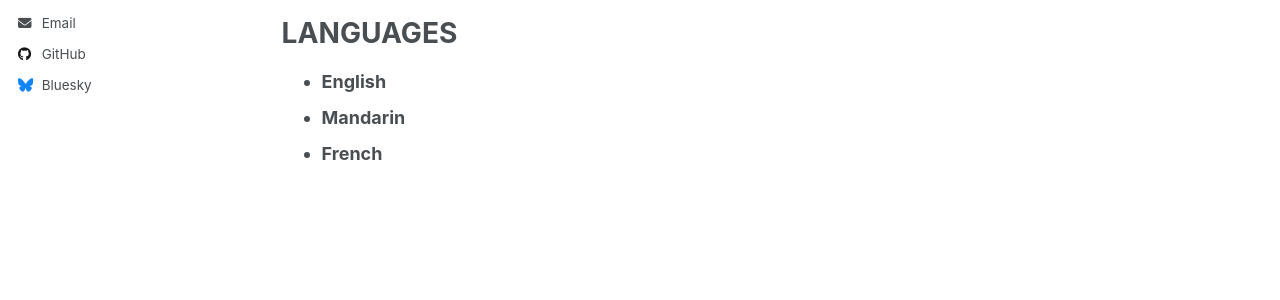
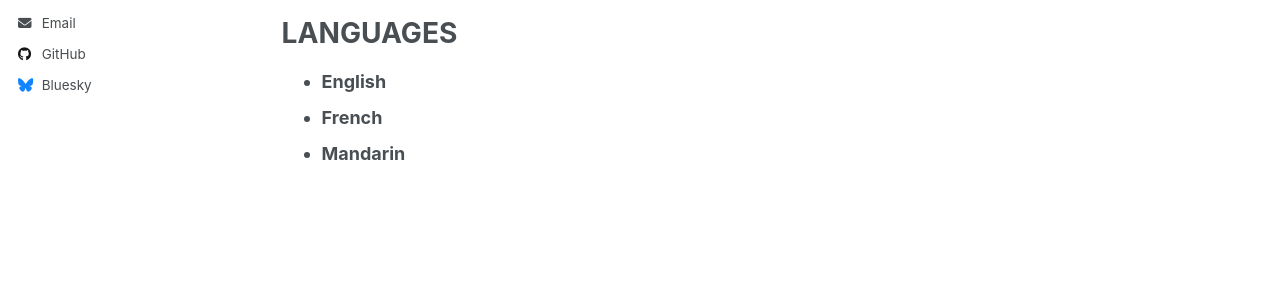
Before and after one commit to TiffanyJTFu/TiffanyFu, a Jekyll site: the page built from _pages/cv.md, in a window 1280 px wide and 900 px high, scrolled down 7096 px. Shown: the part 324-624 px from the top of the window. Built offline with Jekyll 4.4.1, drawn with Linux system fonts in a browser that asks for light colours; a script that is not in the unit is left out.

Commit message:
Reorder Mandarin language entry in CV

```diff
--- a/_pages/cv.md
+++ b/_pages/cv.md
@@ -199,5 +199,5 @@ VOLUNTEER EXPERIENCE
 LANGUAGES
 ======
  * **English**
+ * **French**
  * **Mandarin**
- * **French**
```
